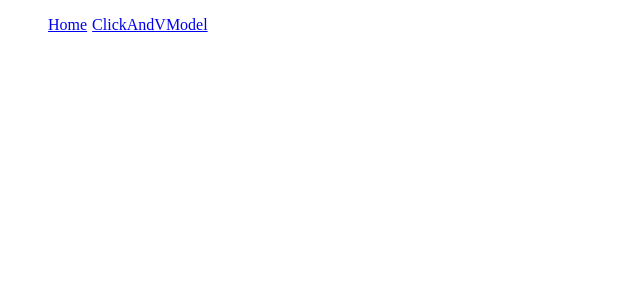
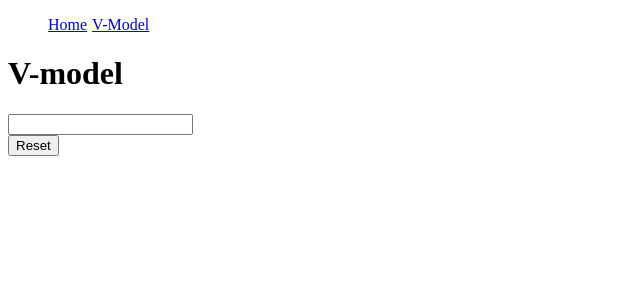
Before and after one commit to nakarinnat1993/vue_tutorial, a Vue app: page /VModel in a window 1280 px wide. Before the commit this address had no page. Shown: the top 300 px of the page, without its empty margins (0-640 px from the left). Built offline with nearby package versions, Linux system fonts and the light colour scheme.

Commit message:
separate v-model and event methodf

```diff
--- a/src/App.vue
+++ b/src/App.vue
@@ -2,7 +2,7 @@
   <div>
     <ul>
       <li><router-link to="/">Home</router-link></li>
-      <li><router-link to="/ClickAndVModel">ClickAndVModel</router-link></li>
+      <li><router-link to="/VModel">V-Model</router-link></li>
     </ul>
 
     <router-view></router-view>
--- a/src/router/index.js
+++ b/src/router/index.js
@@ -1,6 +1,6 @@
 import { createRouter, createWebHistory } from 'vue-router'
 import Home from '../views/Home.vue'
-import ClickAndVModel from '../views/ClickAndVModel.vue'
+import VModel from '../views/VModel.vue'
 
 const routes = [
   {
@@ -9,9 +9,9 @@ const routes = [
     component: Home
   },
   {
-    path: '/ClickAndVModel',
-    name: 'ClickAndVModel',
-    component: ClickAndVModel
+    path: '/VModel',
+    name: 'VModel',
+    component: VModel
   },
 
 ]
--- a/src/views/ClickAndVModel.vue
+++ /dev/null
@@ -1,32 +0,0 @@
-<template>
-  <div class="click-and-v-model">
-    <h1>{{ title }}</h1>
-    <h2>{{ count }}</h2>
-    <button @click="onClickAdd">Add</button>
-    <hr />
-    <h1>V-model</h1>
-    <input type="text" v-model="msg" />
-    <div>{{ msg }}</div>
-    <button @click="msg = ''">Reset</button>
-  </div>
-</template>
-
-<script>
-export default {
-  name: "Click-and-v-model",
-  data() {
-    return {
-      title: "Click Event",
-      count: 0,
-      msg: "",
-    };
-  },
-  methods: {
-    onClickAdd() {
-      this.count = this.count + 1;
-    },
-  },
-};
-</script>
-
-<style></style>
--- /dev/null
+++ b/src/views/VModel.vue
@@ -0,0 +1,21 @@
+<template>
+  <div class="v-model">
+    <h1>V-model</h1>
+    <input type="text" v-model="msg" />
+    <div>{{ msg }}</div>
+    <button @click="msg = ''">Reset</button>
+  </div>
+</template>
+
+<script>
+export default {
+  name: "v-model",
+  data() {
+    return {
+      msg: "",
+    };
+  }
+};
+</script>
+
+<style></style>
```
Also changed, not shown: src/views/EventAndMethode.vue (added).
